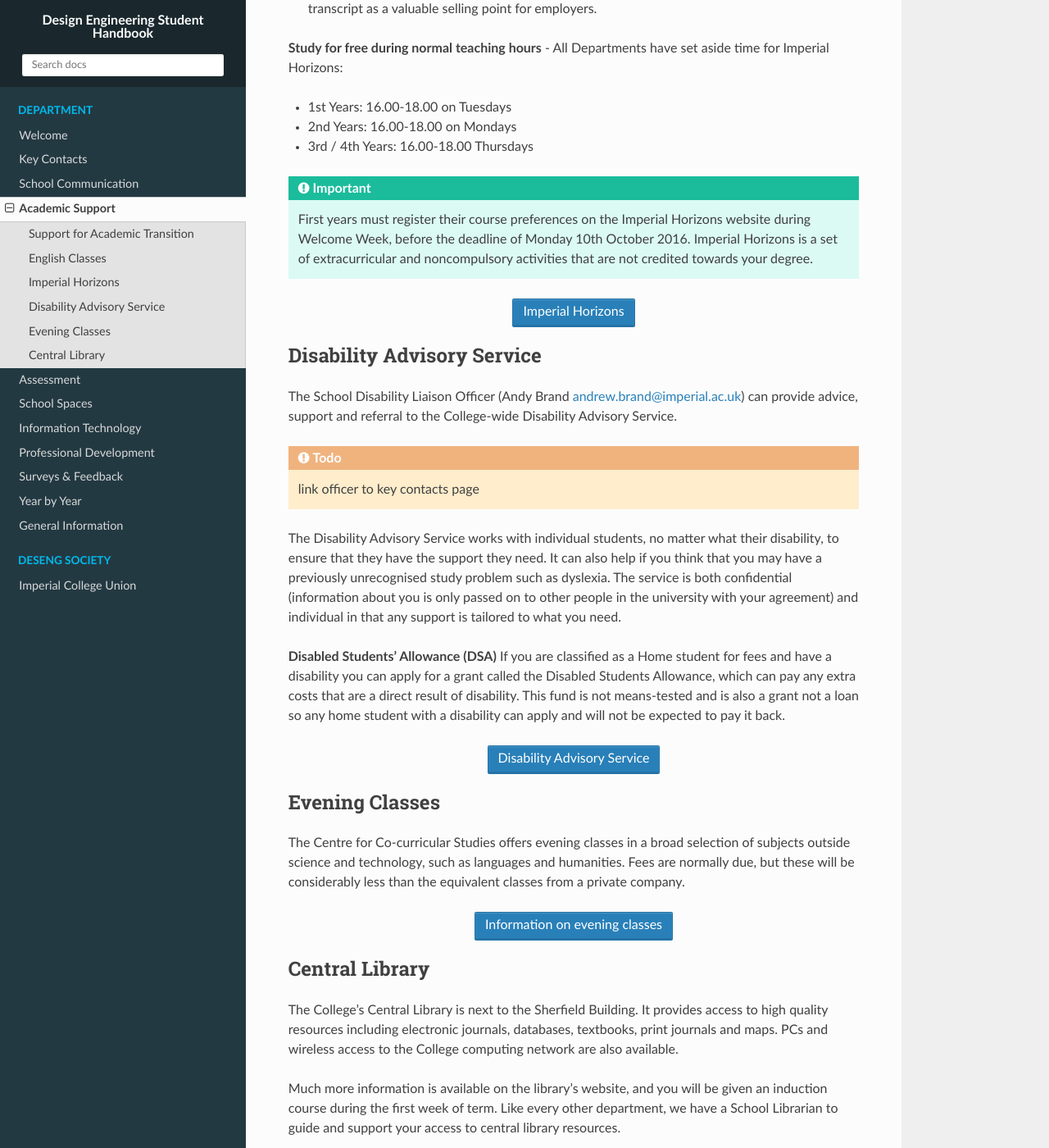
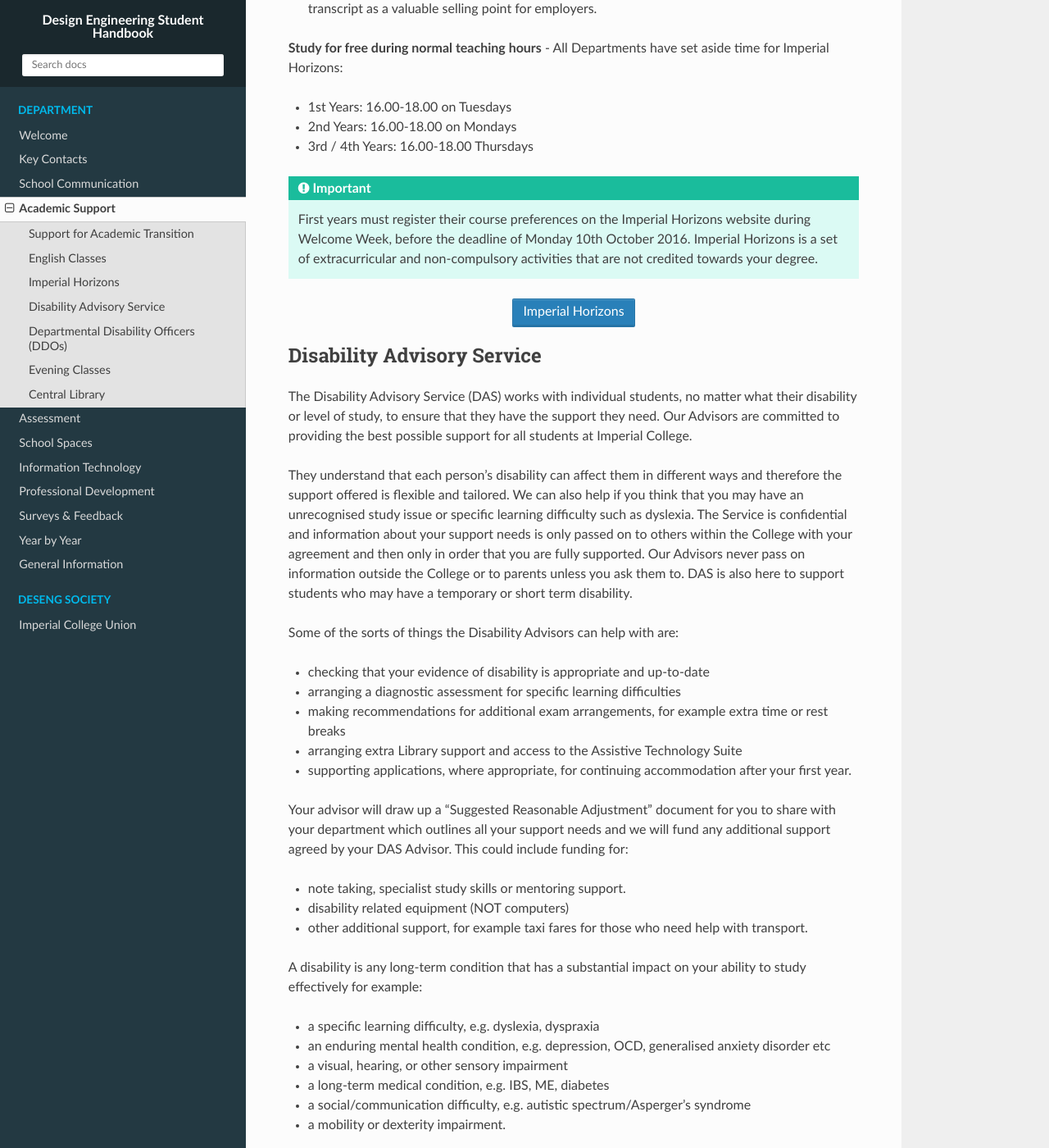
Before and after one commit to ImperialDesSoc/handbook, a Sphinx documentation site: the page built from source/academic-support.rst, in a window 1280 px wide and 1400 px high, scrolled down 1301 px. Shown: the whole window at 82% size. Built offline with Sphinx 7.4.7 and the Read the Docs theme 2.0.0, drawn with Linux system fonts in a browser that asks for light colours; some of the changed text lies outside the part shown.

Commit message:
updated Academic Support to v8.2

```diff
--- a/source/academic-support.rst
+++ b/source/academic-support.rst
@@ -49,7 +49,7 @@
 - 2nd Years: 16.00-18.00 on Mondays
 - 3rd / 4th Years: 16.00-18.00 Thursdays
 
-.. important:: First years must register their course preferences on the Imperial Horizons website during Welcome Week, before the deadline of Monday 10th October 2016. Imperial Horizons is a set of extracurricular and noncompulsory activities that are not credited towards your degree.
+.. important:: First years must register their course preferences on the Imperial Horizons website during Welcome Week, before the deadline of Monday 10th October 2016. Imperial Horizons is a set of extracurricular and non-compulsory activities that are not credited towards your degree.
 
 .. raw:: html
 
@@ -59,18 +59,71 @@
 Disability Advisory Service
 ===========================
 
-The School Disability Liaison Officer (Andy Brand andrew.brand@imperial.ac.uk) can provide advice, support and referral to the College-wide Disability Advisory Service.
+The Disability Advisory Service (DAS) works with individual students, no matter what their disability or level of study, to ensure that they have the support they need. Our Advisors are committed to providing the best possible support for all students at Imperial College.
 
-.. todo:: link officer to key contacts page
+They understand that each person’s disability can affect them in different ways and therefore the support offered is flexible and tailored. We can also help if you think that you may have an unrecognised study issue or specific learning difficulty such as dyslexia. The Service is confidential and information about your support needs is only passed on to others within the College with your agreement and then only in order that you are fully supported. Our Advisors never pass on information outside the College or to parents unless you ask them to. DAS is also here to support students who may have a temporary or short term disability.
 
-The Disability Advisory Service works with individual students, no matter what their disability, to ensure that they have the support they need. It can also help if you think that you may have a previously unrecognised study problem such as dyslexia. The service is both confidential (information about you is only passed on to other people in the university with your agreement) and individual in that any support is tailored to what you need.
+Some of the sorts of things the Disability Advisors can help with are:
 
-**Disabled Students’ Allowance (DSA)** If you are classified as a Home student for fees and have a disability you can apply for a grant called the Disabled Students Allowance, which can pay any extra costs that are a direct result of disability. This fund is not means-tested and is also a grant not a loan so any home student with a disability can apply and will not be expected to pay it back.
+- checking that your evidence of disability is appropriate and up-to-date
+- arranging a diagnostic assessment for specific learning difficulties
+- making recommendations for additional exam arrangements, for example extra time or rest breaks
+- arranging extra Library support and access to the Assistive Technology Suite
+- supporting applications, where appropriate, for continuing accommodation after your first year.
+
+Your advisor will draw up a “Suggested Reasonable Adjustment” document for you to share with your department which outlines all your support needs and we will fund any additional support agreed by your DAS Advisor. This could include funding for:
+
+- note taking, specialist study skills or mentoring support.
+- disability related equipment (NOT computers)
+- other additional support, for example taxi fares for those who need help with transport.
+
+A disability is any long-term condition that has a substantial impact on your ability to study effectively for example:
+
+- a specific learning difficulty, e.g. dyslexia, dyspraxia
+- an enduring mental health condition, e.g. depression, OCD, generalised anxiety disorder etc
+- a visual, hearing, or other sensory impairment
+- a long-term medical condition, e.g. IBS, ME, diabetes
+- a social/communication difficulty, e.g. autistic spectrum/Asperger’s syndrome
+- a mobility or dexterity impairment.
+
+You can book an appointment by dropping in to the office, phoning or sending an email:
+
+| The Disability Advisory Service
+| Room 566, Level 5, Sherfield Building
+| 020 7594 9755
+| disabilities@imperial.ac.uk
+|
 
 .. raw:: html
 
   <div style="text-align:center">
   <a class="btn btn-info btn-custom" href="http://www.imperial.ac.uk/disability-advisory-service/" role="button" style="margin-bottom:20px;">Disability Advisory Service</a></div>
+
+Departmental Disability Officers (DDOs)
+=======================================
+
+Departmental Disability Officers are your first point of contact. They can apply for additional exam arrangements on your behalf, and will facilitate support within your Department.
+
+The School has two Disability Liaison Officers. Depending on the year your joined us, one of them will be your main contact.
+
+.. tip:: You can find the DDO responsible for your year group in the Key Contacts :ref:`disability-officers` section.
+
+More information on Departmental Disability Officers is available at:
+
+.. raw:: html
+
+  <div style="text-align:center">
+  <a class="btn btn-info btn-custom" href="#" role="button" style="margin-bottom:20px;">College DDO Information</a></div>
+
+
+More information on procedures for the consideration of additional exam arrangements in respect of disability is available at:
+
+.. raw:: html
+
+  <div style="text-align:center">
+  <a class="btn btn-info btn-custom" href="#" role="button" style="margin-bottom:20px;">Exam arrangements and disability</a></div>
+
+.. todo:: The above links currently do not work but will be updated soon.
 
 Evening Classes
 ===============
```
